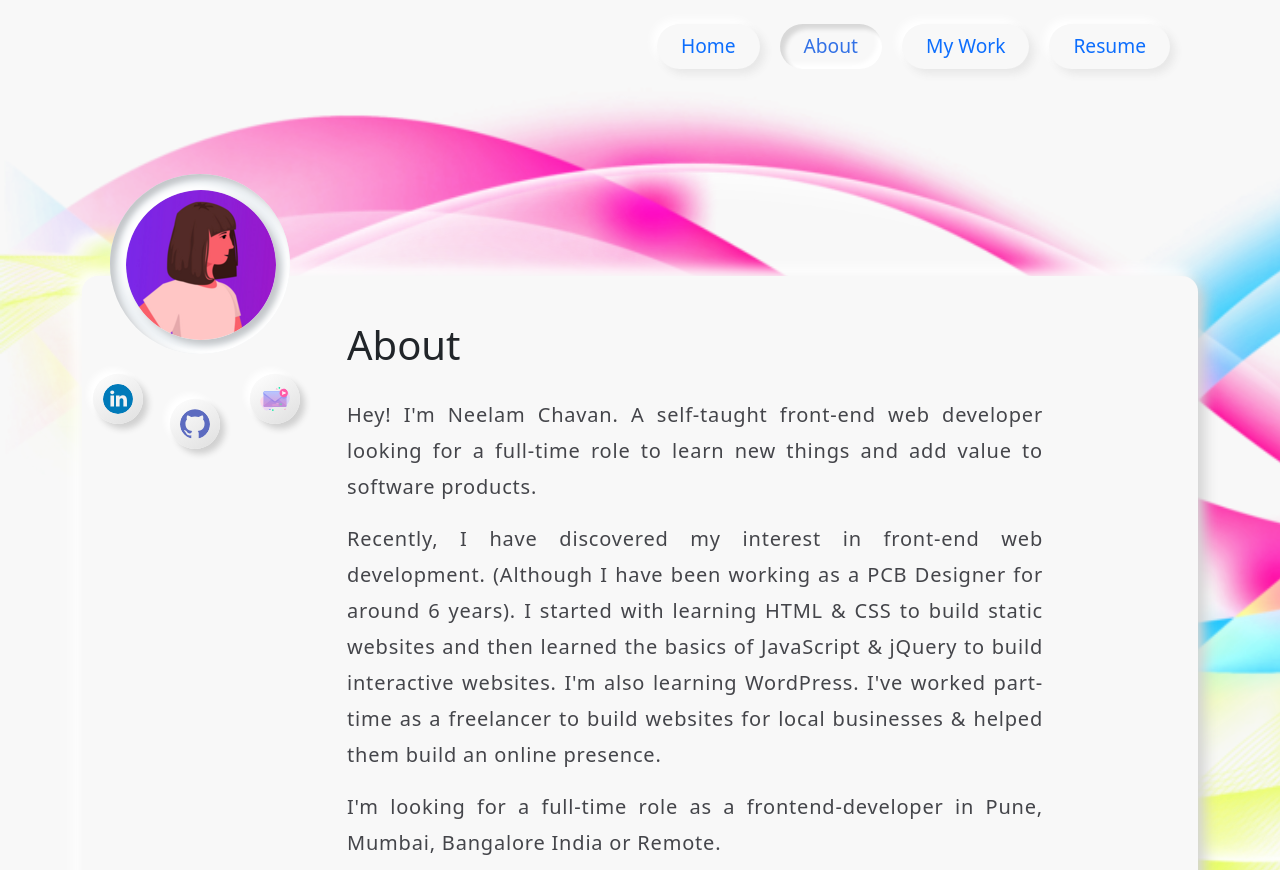
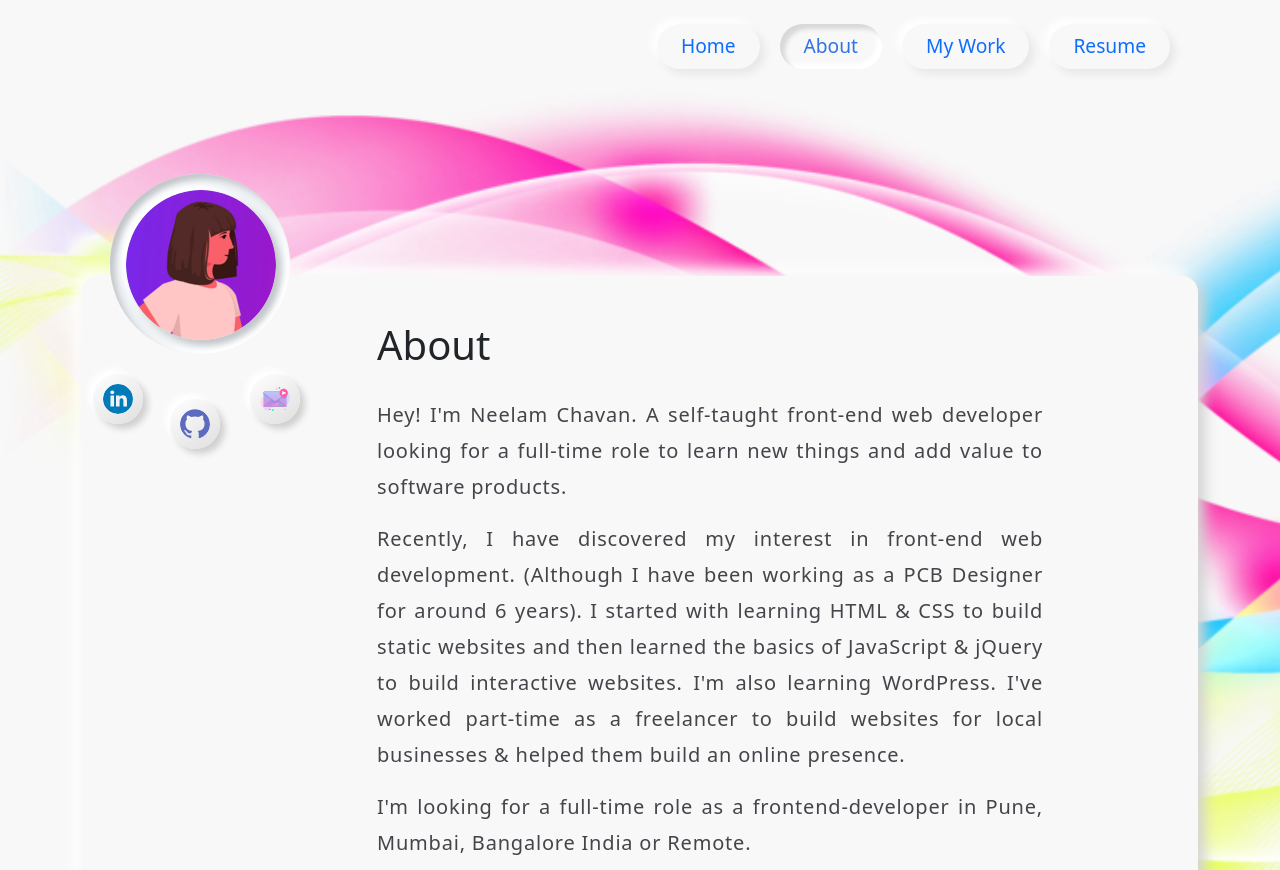
Before and after one commit to Neelam618/oldPortfolio, a website: page about.html in a window 1280 px wide. Shown: the top 870 px of the page. Drawn offline with nearby package versions, Linux system fonts and the light colour scheme.

Commit message:
about txt length

```diff
--- a/scss/about.scss
+++ b/scss/about.scss
@@ -10,11 +10,11 @@ main {
         box-shadow:  7px 7px 14px #d3d3d3,
                     -7px -7px 14px #ffffff;
         .title {
-            padding: 30px 20px 0 250px;
+            padding: 30px 20px 0 280px;
         }
 
         .desc {
-            padding: 20px 140px 50px 250px;
+            padding: 20px 140px 50px 280px;
             font-size: 20px;
             font-weight: 400;
             text-align: justify;
```
Also changed, not shown: css/about.css.
